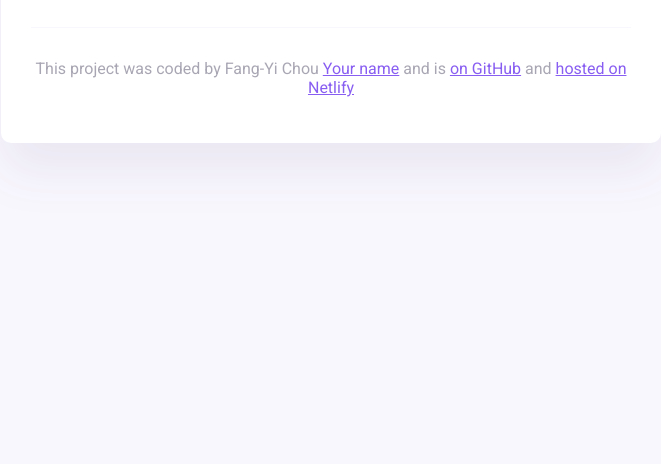
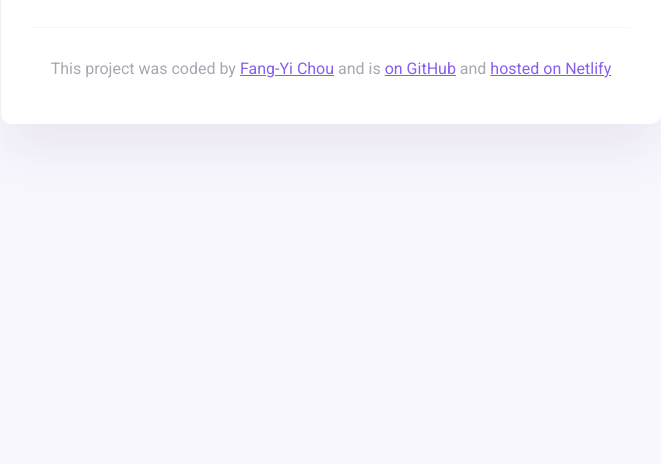
Before and after one commit to mia-chou/My-first-shecodes-project, a website built with Parcel: page index.html in a window 1280 px wide. Shown: the part 336-800 px from the top of the page, without its empty margins (309-970 px from the left). Built offline with nearby package versions, Linux system fonts and the light colour scheme.

Commit message:
Update footer

```diff
--- a/index.html
+++ b/index.html
@@ -46,8 +46,8 @@
       </main>
       <footer>
         <p>
-          This project was coded by Fang-Yi Chou
-          <a href="https://github.com/mia-chou" target="_blank">Your name</a> and is
+          This project was coded by
+          <a href="https://github.com/mia-chou" target="_blank">Fang-Yi Chou</a> and is
           <a href="https://github.com/mia-chou/My-first-shecodes-project" target="_blank"> on GitHub</a> and
           <a href="https://my-first-shecodes-weather-project.netlify.app/" target="_blank">hosted on Netlify</a>
         </p>
```
